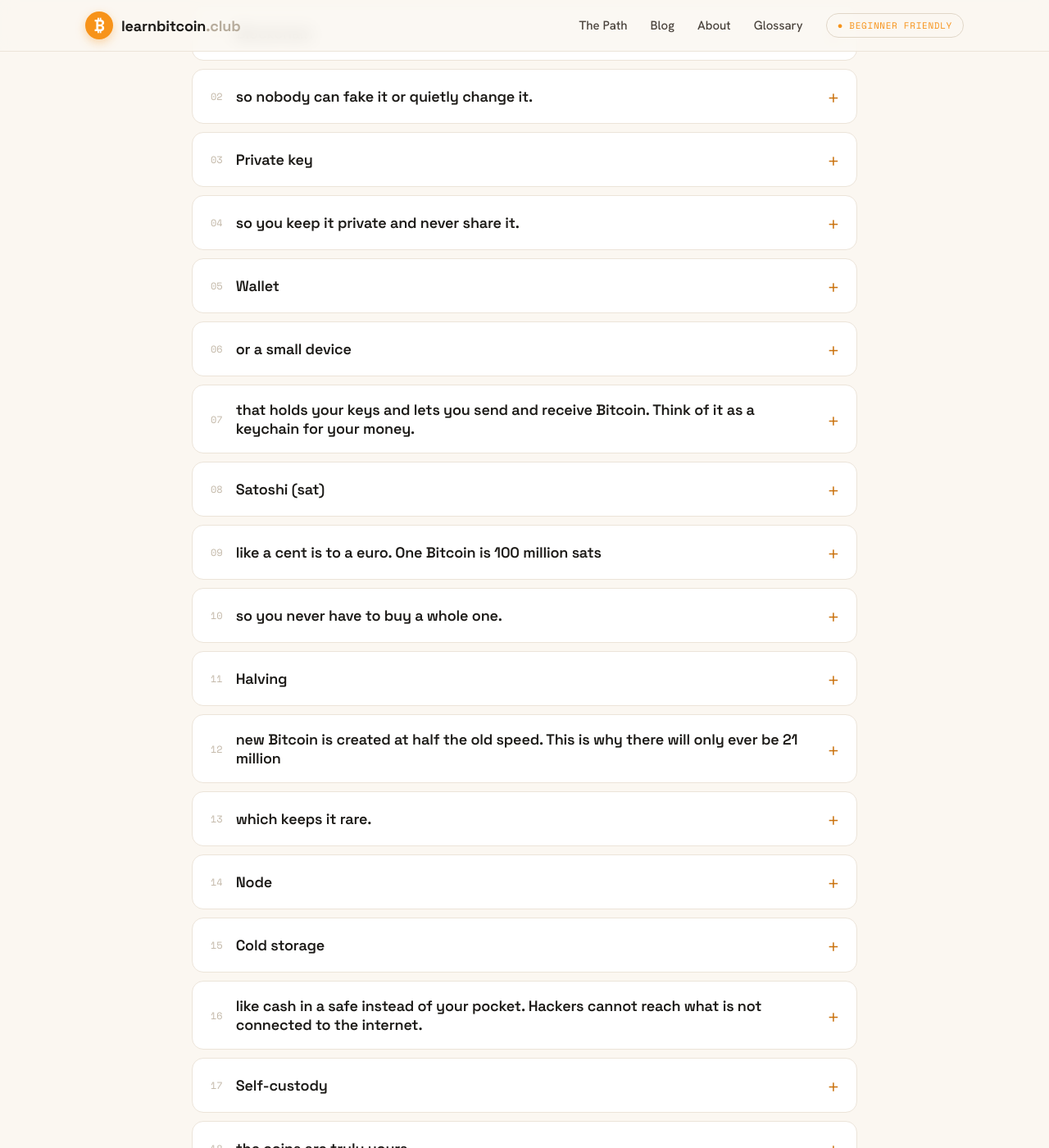
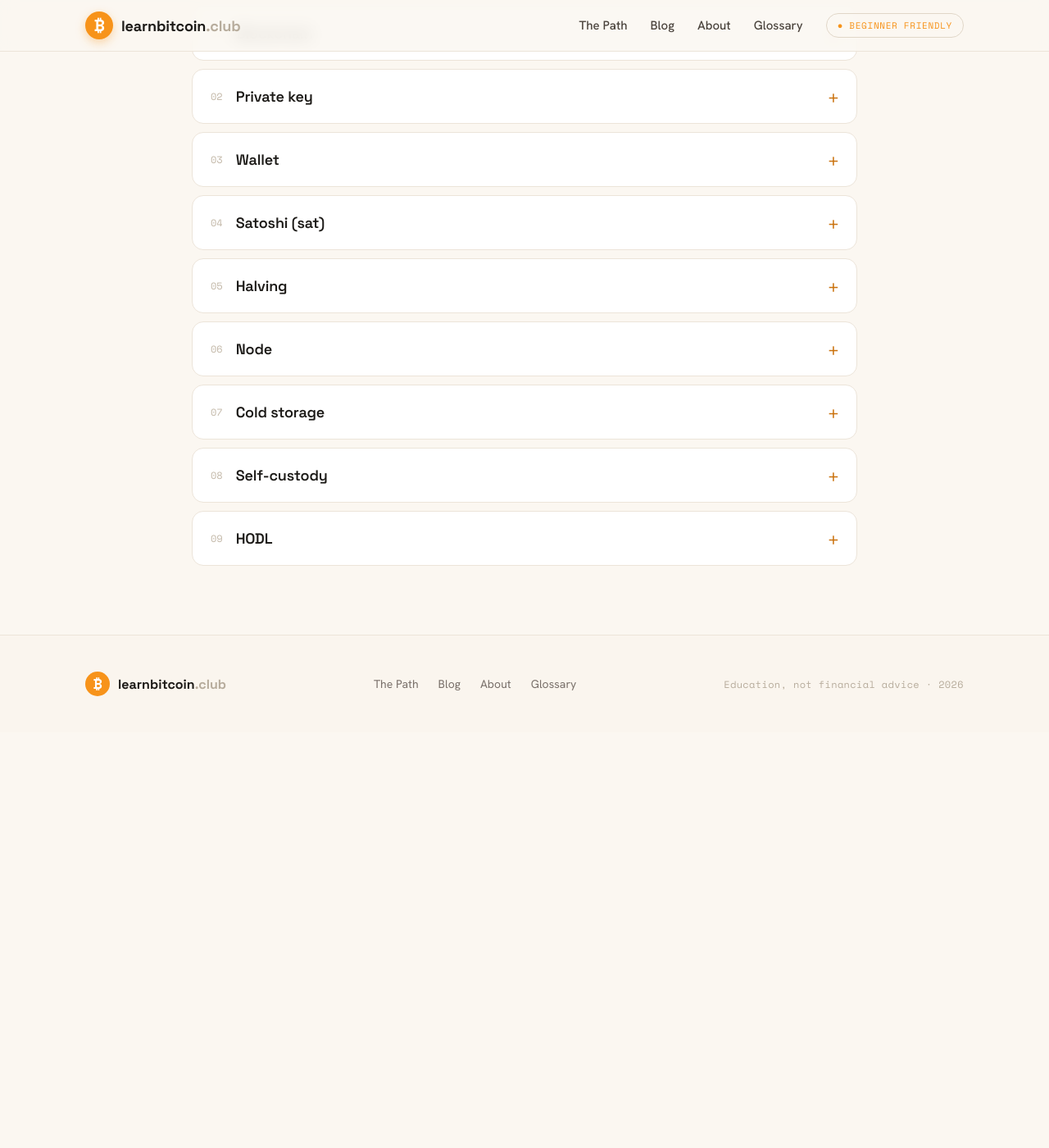
Before and after one commit to florakija/learnbitcoin-club, a Jekyll site: the page built from index.html, in a window 1280 px wide and 1400 px high, scrolled down 3714 px. Shown: the whole window at 82% size. Built offline with Jekyll 4.4.1, drawn with Linux system fonts in a browser that asks for light colours; after the commit the page ends 4607 px from its top, so only the background shows below that.

Commit message:
Fix glossary: use static HTML instead of Liquid split
The comma-separated Liquid assign broke on commas within
glossary definitions, causing Jekyll build failure.

Co-Authored-By: Claude Opus 4.6 <noreply@anthropic.com>

```diff
--- a/index.html
+++ b/index.html
@@ -269,17 +269,77 @@ layout: default
     <p class="section-desc">Hit a term you don't know? Tap to expand. No question is too basic here.</p>
   </div>
   <div class="glossary-list">
-    {% assign terms = "Blockchain|A shared notebook that records every Bitcoin payment ever made. Thousands of computers keep their own copy, so nobody can fake it or quietly change it.,Private key|A secret password that controls your Bitcoin. Anyone who has it can spend your coins, so you keep it private and never share it.,Wallet|An app on your phone, or a small device, that holds your keys and lets you send and receive Bitcoin. Think of it as a keychain for your money.,Satoshi (sat)|The smallest piece of a Bitcoin, like a cent is to a euro. One Bitcoin is 100 million sats, so you never have to buy a whole one.,Halving|Every four years or so, new Bitcoin is created at half the old speed. This is why there will only ever be 21 million, which keeps it rare.,Node|A computer that checks Bitcoin payments follow the rules. Running your own means you check for yourself instead of trusting anyone else.,Cold storage|Keeping your keys completely offline, like cash in a safe instead of your pocket. Hackers cannot reach what is not connected to the internet.,Self-custody|Holding your own Bitcoin yourself instead of leaving it on an app or exchange. If you hold the keys, the coins are truly yours.,HODL|Slang for holding your Bitcoin through the ups and downs instead of panic selling. It started as a typo of the word hold." | split: "," %}
-    {% for entry in terms %}
-    {% assign parts = entry | split: "|" %}
     <div class="glossary-item">
       <div class="glossary-item-header">
-        <span class="glossary-num">{{ forloop.index | prepend: '00' | slice: -2, 2 }}</span>
-        <span class="glossary-term">{{ parts[0] }}</span>
+        <span class="glossary-num">01</span>
+        <span class="glossary-term">Blockchain</span>
         <span class="glossary-icon">+</span>
       </div>
-      <div class="glossary-def">{{ parts[1] }}</div>
+      <div class="glossary-def">A shared notebook that records every Bitcoin payment ever made. Thousands of computers keep their own copy, so nobody can fake it or quietly change it.</div>
     </div>
-    {% endfor %}
+    <div class="glossary-item">
+      <div class="glossary-item-header">
+        <span class="glossary-num">02</span>
+        <span class="glossary-term">Private key</span>
+        <span class="glossary-icon">+</span>
+      </div>
+      <div class="glossary-def">A secret password that controls your Bitcoin. Anyone who has it can spend your coins, so you keep it private and never share it.</div>
+    </div>
+    <div class="glossary-item">
+      <div class="glossary-item-header">
+        <span class="glossary-num">03</span>
+        <span class="glossary-term">Wallet</span>
+        <span class="glossary-icon">+</span>
+      </div>
+      <div class="glossary-def">An app on your phone, or a small device, that holds your keys and lets you send and receive Bitcoin. Think of it as a keychain for your money.</div>
+    </div>
+    <div class="glossary-item">
+      <div class="glossary-item-header">
+        <span class="glossary-num">04</span>
+        <span class="glossary-term">Satoshi (sat)</span>
+        <span class="glossary-icon">+</span>
+      </div>
+      <div class="glossary-def">The smallest piece of a Bitcoin, like a cent is to a euro. One Bitcoin is 100 million sats, so you never have to buy a whole one.</div>
+    </div>
+    <div class="glossary-item">
+      <div class="glossary-item-header">
+        <span class="glossary-num">05</span>
+        <span class="glossary-term">Halving</span>
+        <span class="glossary-icon">+</span>
+      </div>
+      <div class="glossary-def">Every four years or so, new Bitcoin is created at half the old speed. This is why there will only ever be 21 million, which keeps it rare.</div>
+    </div>
+    <div class="glossary-item">
+      <div class="glossary-item-header">
+        <span class="glossary-num">06</span>
+        <span class="glossary-term">Node</span>
+        <span class="glossary-icon">+</span>
+      </div>
+      <div class="glossary-def">A computer that checks Bitcoin payments follow the rules. Running your own means you check for yourself instead of trusting anyone else.</div>
+    </div>
+    <div class="glossary-item">
+      <div class="glossary-item-header">
+        <span class="glossary-num">07</span>
+        <span class="glossary-term">Cold storage</span>
+        <span class="glossary-icon">+</span>
+      </div>
+      <div class="glossary-def">Keeping your keys completely offline, like cash in a safe instead of your pocket. Hackers cannot reach what is not connected to the internet.</div>
+    </div>
+    <div class="glossary-item">
+      <div class="glossary-item-header">
+        <span class="glossary-num">08</span>
+        <span class="glossary-term">Self-custody</span>
+        <span class="glossary-icon">+</span>
+      </div>
+      <div class="glossary-def">Holding your own Bitcoin yourself instead of leaving it on an app or exchange. If you hold the keys, the coins are truly yours.</div>
+    </div>
+    <div class="glossary-item">
+      <div class="glossary-item-header">
+        <span class="glossary-num">09</span>
+        <span class="glossary-term">HODL</span>
+        <span class="glossary-icon">+</span>
+      </div>
+      <div class="glossary-def">Slang for holding your Bitcoin through the ups and downs instead of panic selling. It started as a typo of the word hold.</div>
+    </div>
   </div>
 </section>
```
